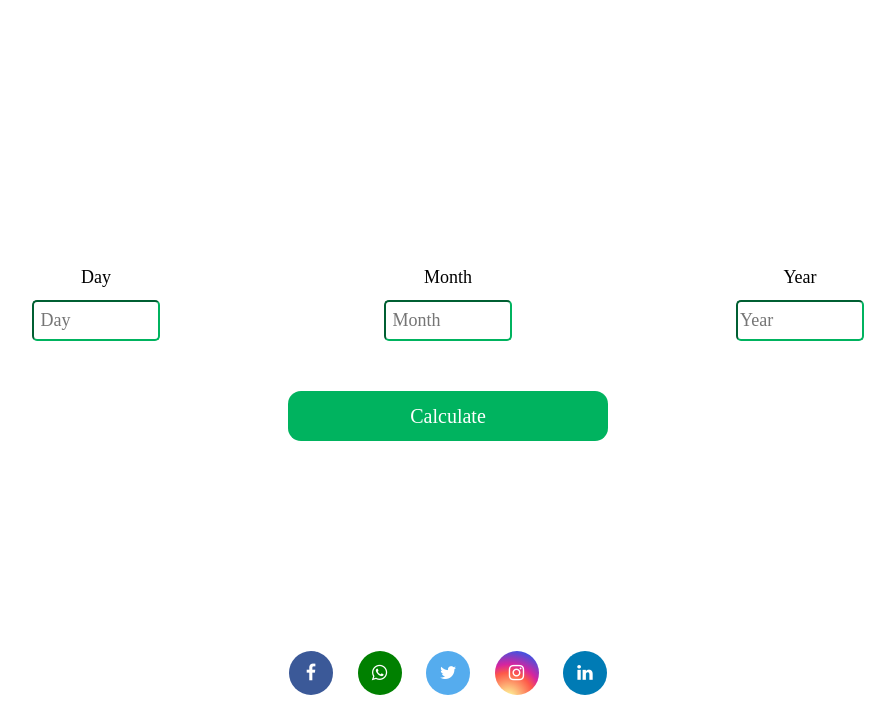
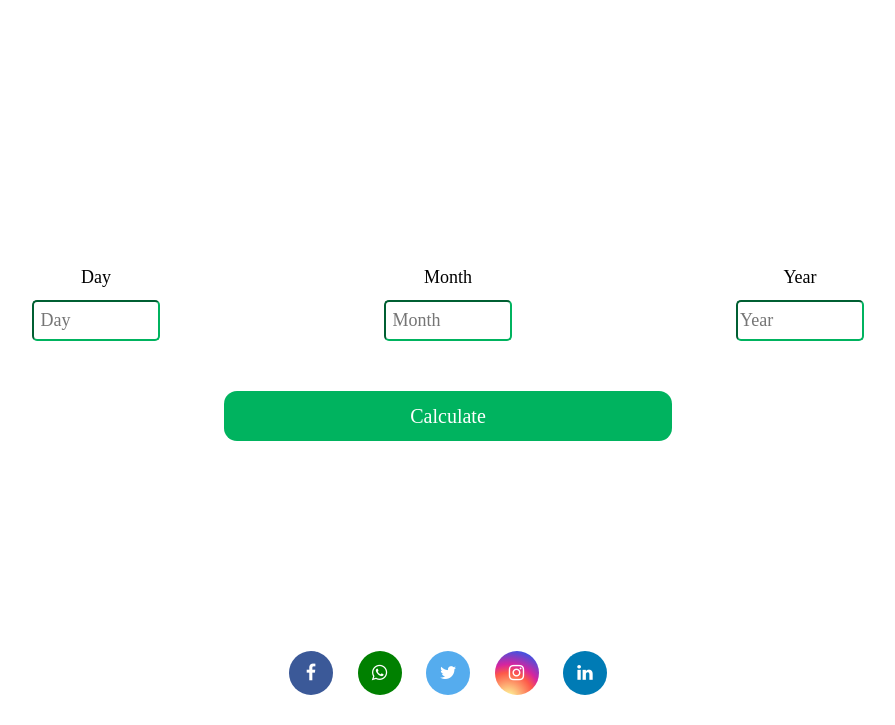
Before and after one commit to yssrexe/calculate-your-age, a plain HTML site: page index.html in a window 1280 px wide. Shown: the part 83-808 px from the top of the page, without its empty margins (192-1087 px from the left). Drawn offline with Linux system fonts and the light colour scheme.

Commit message:
Update style.css

```diff
--- a/style.css
+++ b/style.css
@@ -52,7 +52,7 @@ input{
 
 button{
     margin-top: 50px;
-    width: 25%;
+    width: 35%;
     border-radius: 13px;
     height: 50px;
     border: none;
```
